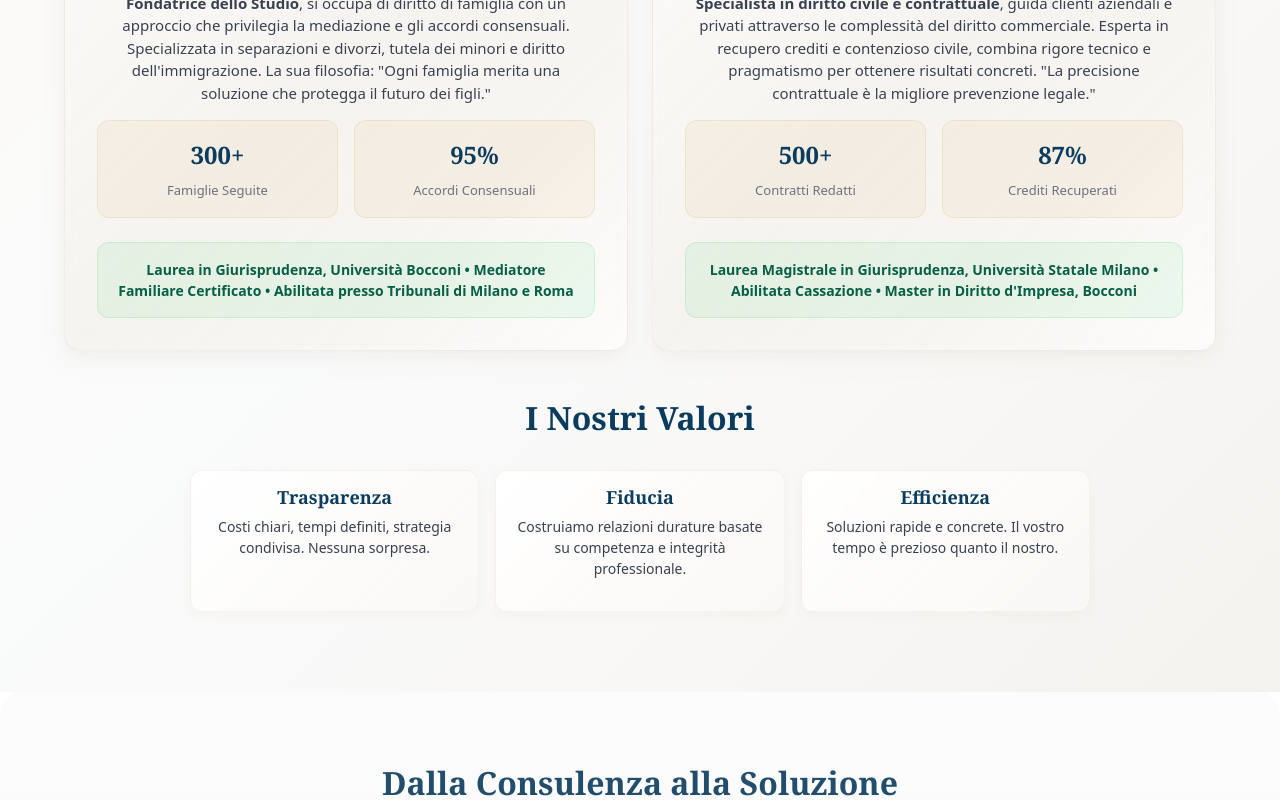
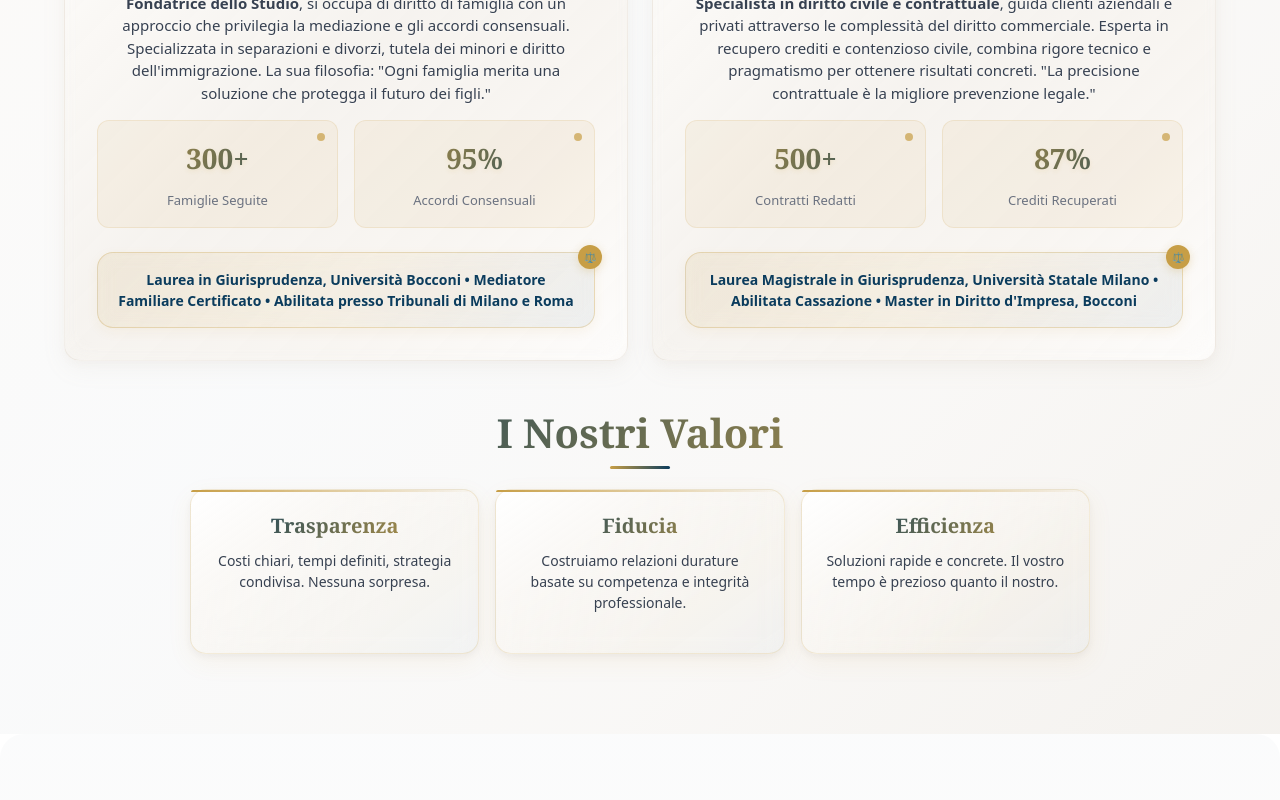
Before and after one commit to Fabio-Bianco/studio-legale, a React (Vite) app: page / in a window 1280 px wide. Shown: the part 1460-2260 px from the top of the page. Built offline with nearby package versions, Linux system fonts and the light colour scheme.

Commit message:
refactor(Header): migliorare la navigazione mobile con menu a scomparsa e gestione della visibilità refactor(styles): aggiornare stili per la sezione Team, migliorare l'impatto visivo e la coerenza del design

```diff
--- a/src/styles/Main.css
+++ b/src/styles/Main.css
@@ -211,13 +211,30 @@
 }
 
 .activity-results {
-  background: rgba(34, 197, 94, 0.1);
-  color: #065f46;
+  /* Silicon Valley premium credential design */
+  background: linear-gradient(135deg,
+    rgba(11, 60, 93, 0.08) 0%,
+    rgba(199, 158, 70, 0.06) 50%,
+    rgba(11, 60, 93, 0.04) 100%
+  );
+  color: var(--color-primary);
   padding: 0.75rem 1rem;
-  border-radius: 8px;
+  border-radius: 12px; /* More modern radius */
   font-size: 0.875rem;
   font-weight: 600;
-  border: 1px solid rgba(34, 197, 94, 0.2);
+  border: 1px solid rgba(199, 158, 70, 0.25);
+  position: relative;
+  overflow: hidden;
+}
+
+.activity-results::before {
+  content: '';
+  position: absolute;
+  top: 0;
+  left: 0;
+  width: 4px;
+  height: 100%;
+  background: linear-gradient(180deg, var(--color-accent) 0%, var(--color-primary) 100%);
 }
 
 @media (max-width: 1024px) {
--- a/src/styles/Team.css
+++ b/src/styles/Team.css
@@ -230,10 +230,27 @@
 .achievement-number {
   display: block;
   font-family: var(--font-display);
-  font-weight: 700;
-  font-size: 1.5rem;
-  color: var(--color-primary);
-  margin-bottom: 0.25rem;
+  font-weight: 800;
+  font-size: 1.75rem; /* Increased impact */
+  background: linear-gradient(135deg, var(--color-accent) 0%, var(--color-primary) 100%);
+  -webkit-background-clip: text;
+  -webkit-text-fill-color: transparent;
+  background-clip: text;
+  margin-bottom: 0.5rem;
+  position: relative;
+  text-shadow: 0 2px 4px rgba(199, 158, 70, 0.15);
+}
+
+.achievement-number::before {
+  content: '';
+  position: absolute;
+  top: -4px;
+  right: -4px;
+  width: 8px;
+  height: 8px;
+  background: var(--color-accent);
+  border-radius: 50%;
+  opacity: 0.7;
 }
 
 .achievement-label {
@@ -246,14 +263,38 @@
    CREDENTIALS
    ============================== */
 .team-card-credentials {
-  background: rgba(34, 197, 94, 0.08);
-  color: #065f46;
+  /* Silicon Valley premium credential styling */
+  background: linear-gradient(135deg,
+    rgba(199, 158, 70, 0.12) 0%,
+    rgba(220, 173, 74, 0.08) 50%,
+    rgba(11, 60, 93, 0.06) 100%
+  );
+  color: var(--color-primary);
   padding: var(--space-3);
-  border-radius: 12px;
+  border-radius: 16px; /* More premium feel */
   font-size: 0.875rem;
   font-weight: 600;
   text-align: center;
-  border: 1px solid rgba(34, 197, 94, 0.15);
+  border: 1px solid rgba(199, 158, 70, 0.3);
+  position: relative;
+  backdrop-filter: blur(8px);
+  box-shadow: 0 4px 12px rgba(199, 158, 70, 0.08);
+}
+
+.team-card-credentials::before {
+  content: '⚖️'; /* Legal symbol for premium positioning */
+  position: absolute;
+  top: -8px;
+  right: -8px;
+  width: 24px;
+  height: 24px;
+  background: var(--color-accent);
+  border-radius: 50%;
+  display: flex;
+  align-items: center;
+  justify-content: center;
+  font-size: 10px;
+  box-shadow: 0 2px 8px rgba(199, 158, 70, 0.3);
 }
 
 /* ==============================
@@ -271,11 +312,27 @@
 
 .values-title {
   font-family: var(--font-display);
-  font-weight: 700;
-  font-size: clamp(1.5rem, 2vw + 1rem, 2rem);
-  color: #0B3C5D;
+  font-weight: 800; /* More authoritative */
+  font-size: clamp(1.75rem, 2.5vw + 1rem, 2.5rem); /* Bigger presence */
+  background: linear-gradient(135deg, var(--color-primary) 0%, var(--color-accent) 100%);
+  -webkit-background-clip: text;
+  -webkit-text-fill-color: transparent;
+  background-clip: text;
   margin-bottom: var(--space-5);
   text-align: center;
+  position: relative;
+}
+
+.values-title::after {
+  content: '';
+  position: absolute;
+  bottom: -12px;
+  left: 50%;
+  transform: translateX(-50%);
+  width: 60px;
+  height: 3px;
+  background: linear-gradient(90deg, var(--color-accent) 0%, var(--color-primary) 100%);
+  border-radius: 2px;
 }
 
 .values-grid {
@@ -310,25 +367,66 @@
 }
 
 .value-item {
-  background: linear-gradient(135deg,
-    rgba(255, 255, 255, 0.9) 0%,
-    rgba(250, 248, 245, 0.8) 100%
+  /* Silicon Valley premium card design */
+  background: linear-gradient(145deg,
+    rgba(255, 255, 255, 0.95) 0%,
+    rgba(250, 248, 245, 0.9) 30%,
+    rgba(199, 158, 70, 0.04) 70%,
+    rgba(11, 60, 93, 0.03) 100%
   );
-  border: 1px solid rgba(210, 198, 185, 0.2);
-  border-radius: 12px;
-  padding: var(--space-3); /* Reduced padding for compactness */
+  border: 1px solid rgba(199, 158, 70, 0.2);
+  border-radius: 16px; /* More modern */
+  padding: var(--space-4); /* Increased for premium feel */
   text-align: center;
-  box-shadow: 0 4px 12px rgba(164, 147, 123, 0.06);
+  box-shadow:
+    0 8px 25px rgba(199, 158, 70, 0.08),
+    0 3px 10px rgba(11, 60, 93, 0.05);
+  position: relative;
+  backdrop-filter: blur(10px);
+  transition: all 0.3s cubic-bezier(0.4, 0, 0.2, 1);
+}
+
+.value-item::before {
+  content: '';
+  position: absolute;
+  top: 0;
+  left: 0;
+  right: 0;
+  height: 2px;
+  background: linear-gradient(90deg, var(--color-accent) 0%, transparent 100%);
+  border-radius: 16px 16px 0 0;
+}
+
+.value-item:hover {
+  transform: translateY(-4px);
+  box-shadow:
+    0 12px 35px rgba(199, 158, 70, 0.15),
+    0 6px 20px rgba(11, 60, 93, 0.08);
+  border-color: rgba(199, 158, 70, 0.4);
 }
 
 /* Icon styles removed for professional appearance */
 
 .value-name {
   font-family: var(--font-display);
-  font-weight: 600;
-  font-size: 1.125rem;
-  color: #0B3C5D;
-  margin-bottom: var(--space-1);
+  font-weight: 700;
+  font-size: 1.25rem;
+  background: linear-gradient(135deg, var(--color-primary) 0%, var(--color-accent) 100%);
+  -webkit-background-clip: text;
+  -webkit-text-fill-color: transparent;
+  background-clip: text;
+  margin-bottom: var(--space-2);
+  position: relative;
+}
+
+.value-name::before {
+  content: '◆'; /* Premium diamond symbol */
+  position: absolute;
+  left: -24px;
+  top: 50%;
+  transform: translateY(-50%);
+  color: var(--color-accent);
+  font-size: 12px;
 }
 
 .value-text {
@@ -341,13 +439,37 @@
    TRUST SECTION
    ============================== */
 .team-trust {
-  background: linear-gradient(135deg,
-    rgba(11, 60, 93, 0.05) 0%,
-    rgba(199, 158, 70, 0.08) 100%
+  /* Enterprise-grade statistics section */
+  background: linear-gradient(145deg,
+    rgba(11, 60, 93, 0.08) 0%,
+    rgba(199, 158, 70, 0.12) 30%,
+    rgba(220, 173, 74, 0.08) 70%,
+    rgba(11, 60, 93, 0.06) 100%
   );
-  padding: var(--space-6);
-  border-radius: 20px;
-  border: 1px solid rgba(11, 60, 93, 0.1);
+  padding: var(--space-8) var(--space-6);
+  border-radius: 24px;
+  border: 2px solid rgba(199, 158, 70, 0.2);
+  position: relative;
+  backdrop-filter: blur(15px);
+  box-shadow:
+    0 16px 40px rgba(199, 158, 70, 0.12),
+    0 8px 20px rgba(11, 60, 93, 0.08),
+    inset 0 1px 0 rgba(255, 255, 255, 0.6);
+}
+
+.team-trust::before {
+  content: '';
+  position: absolute;
+  top: 0;
+  left: 0;
+  right: 0;
+  height: 4px;
+  background: linear-gradient(90deg,
+    var(--color-accent) 0%,
+    var(--color-primary) 50%,
+    var(--color-accent) 100%
+  );
+  border-radius: 24px 24px 0 0;
 }
 
 .trust-stats {
@@ -365,11 +487,27 @@
 
 .trust-number {
   font-family: var(--font-display);
-  font-weight: 700;
-  font-size: clamp(1.75rem, 2vw + 1rem, 2.25rem);
-  color: var(--color-primary);
-  margin-bottom: 0.25rem;
-  text-shadow: 0 1px 2px rgba(0, 0, 0, 0.05);
+  font-weight: 800;
+  font-size: clamp(2rem, 3vw + 1rem, 3rem); /* Bigger presence */
+  background: linear-gradient(135deg, var(--color-accent) 0%, var(--color-primary) 100%);
+  -webkit-background-clip: text;
+  -webkit-text-fill-color: transparent;
+  background-clip: text;
+  margin-bottom: 0.5rem;
+  text-shadow: 0 2px 4px rgba(199, 158, 70, 0.2);
+  position: relative;
+}
+
+.trust-number::after {
+  content: '';
+  position: absolute;
+  bottom: -8px;
+  left: 50%;
+  transform: translateX(-50%);
+  width: 30px;
+  height: 2px;
+  background: var(--color-accent);
+  border-radius: 1px;
 }
 
 .trust-label {
```
Also changed, not shown: src/components/layout/Header.jsx (+116 -27 lines).
